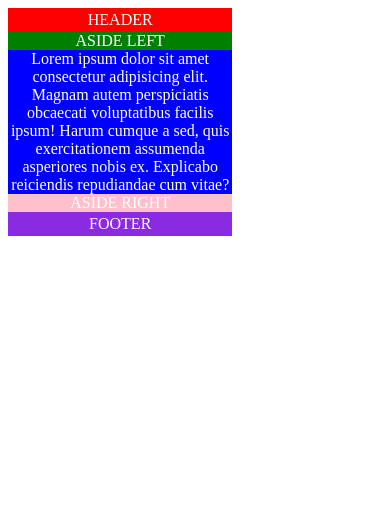
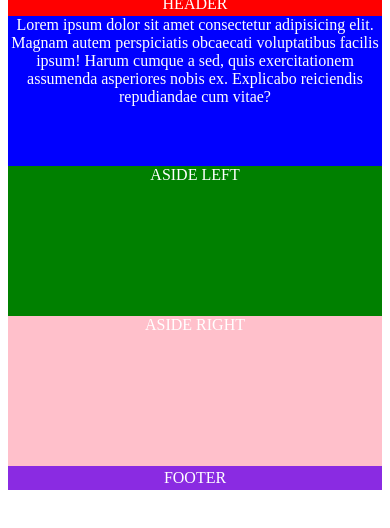
Before and after one commit to micharosa211/7-layout-flex-box, a plain HTML site: page index.html in a window 390 px wide. Drawn offline with Linux system fonts and the light colour scheme.

Commit message:
poprawki

```diff
--- a/css/style.css
+++ b/css/style.css
@@ -5,9 +5,11 @@
 header {
     background-color: red;
     color: #fff;
-    flex-basis: 100%;
+    width: 100%;
     height: 24px;
     line-height: 24px;
+    margin-bottom: 0;
+
 
 
 }
@@ -16,9 +18,11 @@ header {
     display: flex;
     flex-direction: row;
     color: #fff;
-    width: 60%;
-    height: 160px;
+    width: 100%;
+    height: 466px;
+    margin-top: 0;
     flex-wrap: wrap;
+    align-content: center;
 
 
 }
@@ -26,17 +30,21 @@ header {
 .item1 {
     background-color: green;
     flex-basis: 25%;
+    height: 150px;
+
 
 }
 
 .item2 {
     background-color: blue;
     flex-basis: 50%;
+    height: 150px;
 }
 
 .item3 {
     background-color: pink;
     flex-basis: 25%;
+    height: 150px;
 }
 
 footer {
@@ -47,9 +55,55 @@ footer {
     line-height: 24px;
 }
 
+@media all and (max-width: 992px) {
+    .head {
+        order: -2;
+    }
 
-@media all and (max-width: 400px) {
-    .item {
+    .item1 {
         flex-basis: 100%;
-        }
+        order: 1;
     }
+
+    .item2 {
+        flex-basis: 75%;
+        order: -1;
+
+    }
+
+    .item3 {
+        flex-basis: 25%;
+        order: 0;
+    }
+    .foot {
+        order: 2;
+    }
+
+}
+
+@media all and (max-width: 768px) {
+    .head {
+        order: -2;
+    }
+
+    .item1 {
+        flex-basis: 100%;
+        order: -0;
+    }
+
+    .item2 {
+        flex-basis: 100%;
+        order: -1;
+    }
+
+    .item3 {
+        flex-basis: 100%;
+        order: 1;
+    }
+
+    .foot {
+        flex-basis: 100%;
+        order: 2;
+    }
+
+}
--- a/index.html
+++ b/index.html
@@ -12,14 +12,14 @@
 <body>
 
     <div class="conteiner">
-        <header>HEADER</header>
+        <header class="head">HEADER</header>
         <div class="item item1">ASIDE LEFT</div>
         <div class="item item2">Lorem ipsum dolor sit amet consectetur adipisicing elit.
             Magnam autem perspiciatis obcaecati voluptatibus facilis ipsum! Harum cumque a sed, quis exercitationem
             assumenda asperiores nobis ex. Explicabo
             reiciendis repudiandae cum vitae?</div>
         <div class="item item3">ASIDE RIGHT</div>
-        <footer>FOOTER</footer>
+        <footer class="foot">FOOTER</footer>
     </div>
 
 
```
